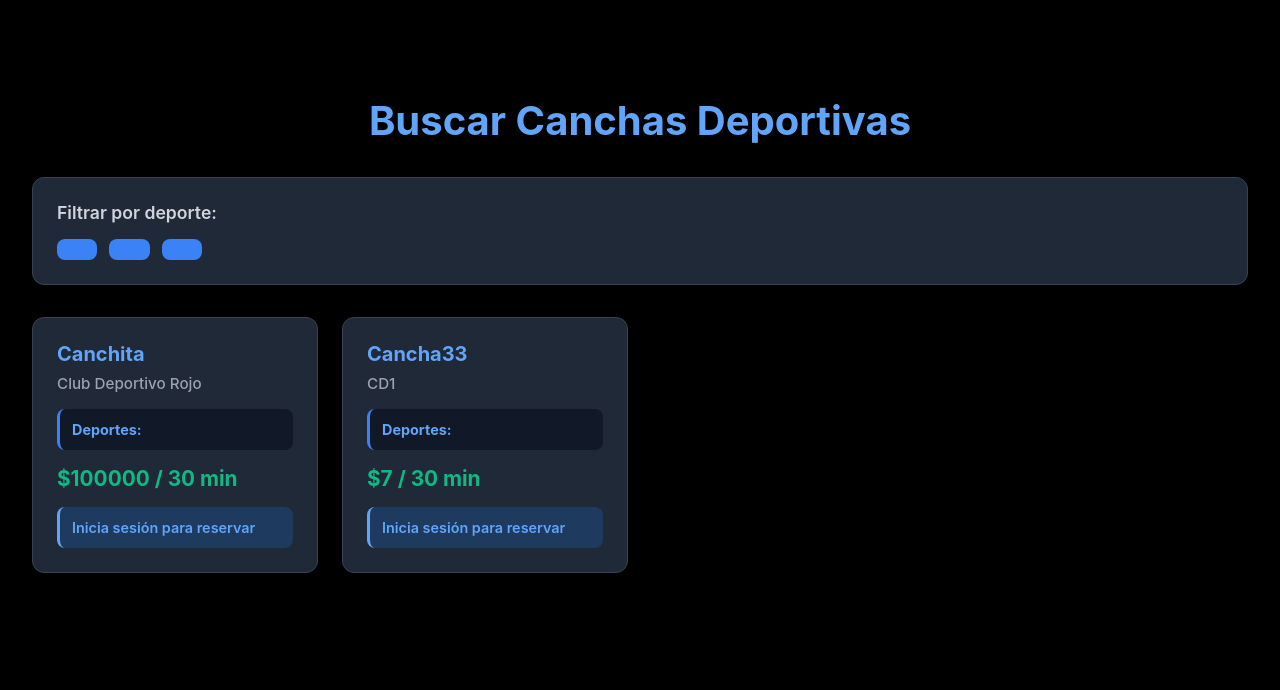
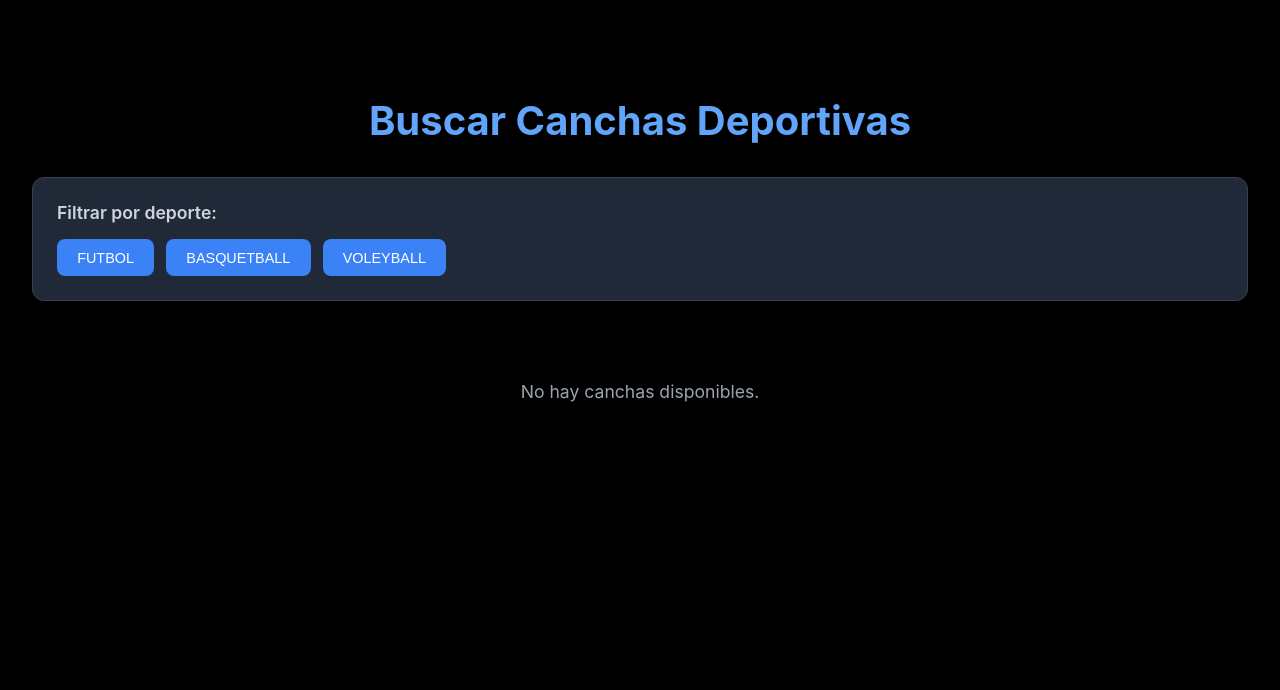
Before and after one commit to BrexR01Z/SN1, a Django app: page /buscar/ in a window 1280 px wide. Shown: the part 37-727 px from the top of the page. Run offline with Django 5.2, Linux system fonts and the light colour scheme; data comes from the database, SQL or seed files in the repository; data that the repository does not hold is empty.

Commit message:
deportes en buscar, se muestran apropiadamente, actualize la clase deporte y canchas

```diff
--- a/cuentas/static/buscar.css
+++ b/cuentas/static/buscar.css
@@ -158,7 +158,6 @@
   color: #9ca3af;
   font-size: 1.1rem;
   padding: 3rem 1rem;
-  font-style: italic;
 }
 
 /* RESPONSIVE */
--- a/cuentas/templates/bienvenida_cliente.html
+++ b/cuentas/templates/bienvenida_cliente.html
@@ -16,8 +16,6 @@
         </h1>
         <p>Gestiona tus reservas y busca establecimientos desde aquí.</p>
     </section>
-
-
 
 
     <section class="actions-section">
--- a/establecimientos/models.py
+++ b/establecimientos/models.py
@@ -21,11 +21,11 @@ class Deporte(models.Model):
         ("OTRO","Otro"),
         ("---","---"),
     ]
-    nombre = models.CharField(max_length=20, choices=DEPORTES, unique=True, default="---")
+    nombre = models.CharField(max_length=20,unique=True, choices=DEPORTES, default="---")
     # nombre = models.CharField(max_length=20)
 
     def __str__(self):
-        return f"Nombre deporte = {self.deporte}"
+        return f"Nombre deporte = {self.nombre}"
 
 
 
@@ -90,7 +90,7 @@ class Cancha (models.Model):
 
     establecimiento = models.ForeignKey(Establecimiento, on_delete=models.CASCADE, related_name="canchas")
     #deporte = models.CharField(max_length=20, choices=DEPORTES, default="---")
-    deporte = models.ManyToManyField(Deporte, related_name="canchas")
+    deporte = models.CharField(Deporte,choices=DEPORTES, default="---")
     nombre = models.CharField(max_length=25, unique=True)
     superficie = models.CharField(max_length=25, choices=TIPOS_SUPERFICIES)
     iluminacion = models.CharField(max_length=20)
@@ -105,4 +105,4 @@ class Cancha (models.Model):
 
 
 
-# integrar imagenes para canchas
+# integrar imagenes para canchas y establecimientos
--- a/establecimientos/templates/buscar.html
+++ b/establecimientos/templates/buscar.html
@@ -15,9 +15,9 @@
     <div class="search-filters">
         <h3>Filtrar por deporte:</h3>
         <div class="search-filters-buttons">
-            {% for deporte in deportes %}
+            {% for x in deportes %}
                 <button class="nav-button">
-                    {{ deporte.deporte }}
+                    {{ x.nombre }}
                 </button>
             {% endfor %}
         </div>
@@ -32,9 +32,7 @@
                 </p>
                 <p class="cancha-card-sports">
                     <strong>Deportes:</strong>
-                    {% for deporte in cancha.deportes.all %}
-                        {{ deporte.nombre }}{% if not forloop.last %}, {% endif %}
-                    {% endfor %}
+
                 </p>
                 <p class="cancha-card-price">
                     ${{ cancha.valor_por_bloque }} / 30 min
```
Also changed, not shown: cuentas/templates/bienvenida_dueno.html (+6 -7 lines), db.sqlite3, establecimientos/migrations/0004_remove_deporte_deporte_deporte_nombre_and_more.py (added), establecimientos/migrations/0005_remove_cancha_deporte_cancha_deporte.py (added), establecimientos/migrations/0006_alter_deporte_nombre.py (added), establecimientos/migrations/0007_alter_cancha_deporte.py (added).
